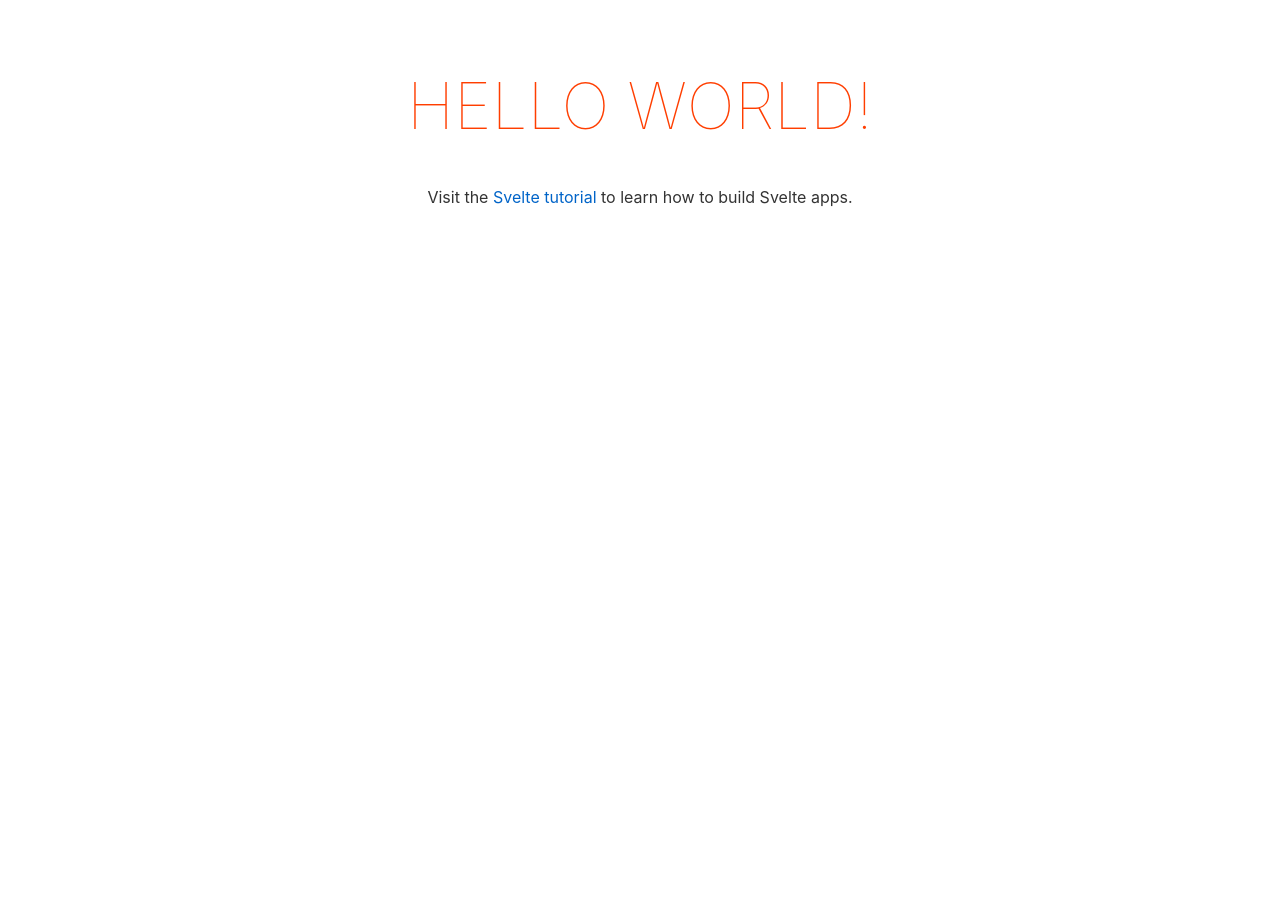
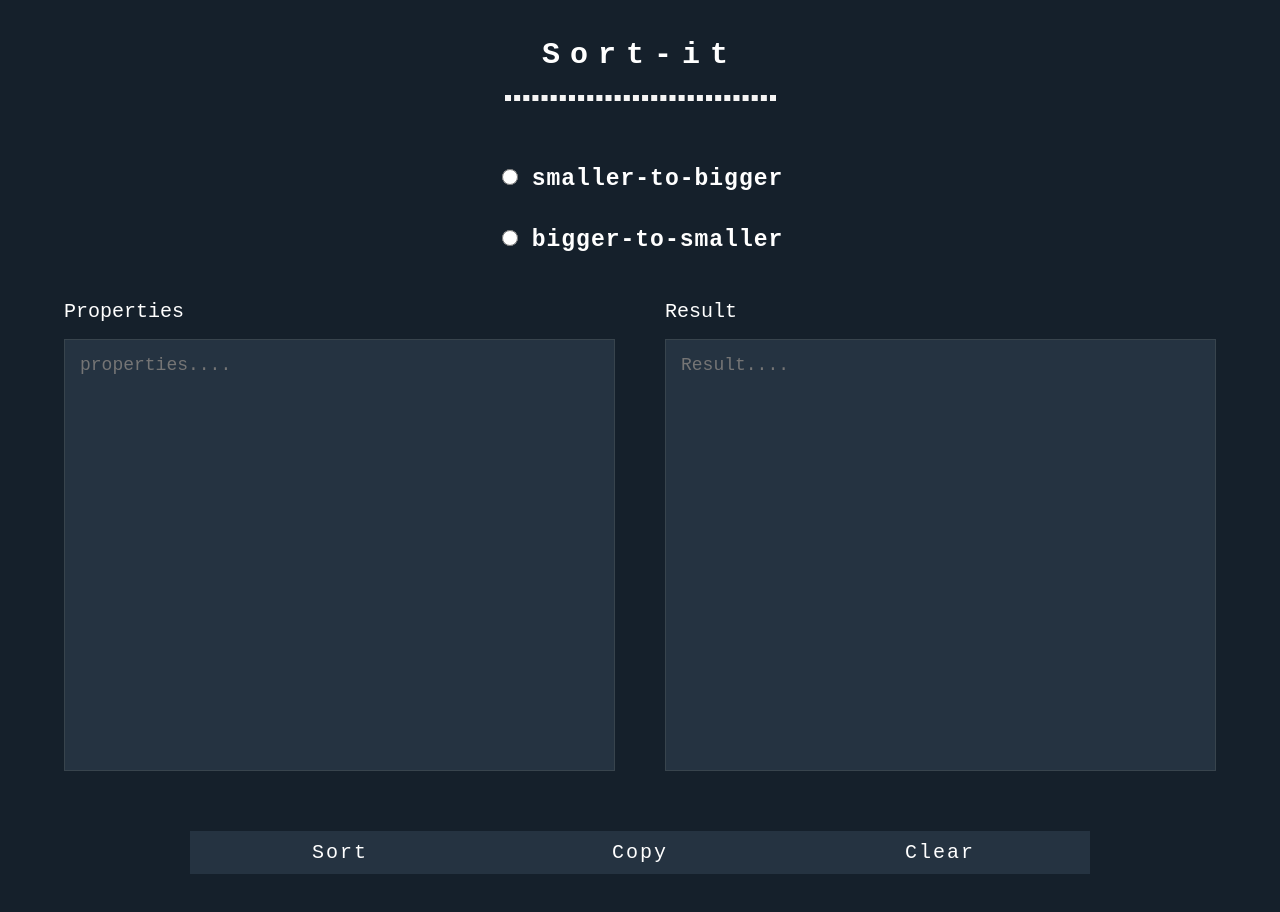
Before and after one commit to apriliandi246/svelte-css-sort, a Svelte app: page / in a window 1280 px wide. Before the commit the page ends 800 px from the top, so only its background shows below. Built offline with nearby package versions, Linux system fonts and the light colour scheme.

Commit message:
styling the website

```diff
--- a/public/global.css
+++ b/public/global.css
@@ -1,63 +1,169 @@
-html, body {
-	position: relative;
-	width: 100%;
-	height: 100%;
+/* http://meyerweb.com/eric/tools/css/reset/
+   v2.0 | 20110126
+   License: none (public domain)
+*/
+
+html,
+body,
+div,
+span,
+applet,
+object,
+iframe,
+h1,
+h2,
+h3,
+h4,
+h5,
+h6,
+p,
+blockquote,
+pre,
+a,
+abbr,
+acronym,
+address,
+big,
+cite,
+code,
+del,
+dfn,
+em,
+img,
+ins,
+kbd,
+q,
+s,
+samp,
+small,
+strike,
+strong,
+sub,
+sup,
+tt,
+var,
+b,
+u,
+i,
+center,
+dl,
+dt,
+dd,
+ol,
+ul,
+li,
+fieldset,
+form,
+label,
+legend,
+table,
+caption,
+tbody,
+tfoot,
+thead,
+tr,
+th,
+td,
+article,
+aside,
+canvas,
+details,
+embed,
+figure,
+figcaption,
+footer,
+header,
+hgroup,
+menu,
+nav,
+output,
+ruby,
+section,
+summary,
+time,
+mark,
+audio,
+video {
+   margin: 0;
+   padding: 0;
+   border: 0;
+   font-size: 100%;
+   font: inherit;
+   vertical-align: baseline;
+}
+
+/* HTML5 display-role reset for older browsers */
+article,
+aside,
+details,
+figcaption,
+figure,
+footer,
+header,
+hgroup,
+menu,
+nav,
+section {
+   display: block;
 }
 
 body {
-	color: #333;
-	margin: 0;
-	padding: 8px;
-	box-sizing: border-box;
-	font-family: -apple-system, BlinkMacSystemFont, "Segoe UI", Roboto, Oxygen-Sans, Ubuntu, Cantarell, "Helvetica Neue", sans-serif;
+   line-height: 1;
 }
 
-a {
-	color: rgb(0,100,200);
-	text-decoration: none;
+ol,
+ul {
+   list-style: none;
 }
 
-a:hover {
-	text-decoration: underline;
+blockquote,
+q {
+   quotes: none;
 }
 
-a:visited {
-	color: rgb(0,80,160);
+blockquote:before,
+blockquote:after,
+q:before,
+q:after {
+   content: "";
+   content: none;
 }
 
-label {
-	display: block;
+table {
+   border-collapse: collapse;
+   border-spacing: 0;
 }
 
-input, button, select, textarea {
-	font-family: inherit;
-	font-size: inherit;
-	-webkit-padding: 0.4em 0;
-	padding: 0.4em;
-	margin: 0 0 0.5em 0;
-	box-sizing: border-box;
-	border: 1px solid #ccc;
-	border-radius: 2px;
+/* CLEAR FIX */
+/**
+ * For modern browsers
+ * 1. The space content is one way to avoid an Opera bug when the
+ *    contenteditable attribute is included anywhere else in the document.
+ *    Otherwise it causes space to appear at the top and bottom of elements
+ *    that are clearfixed.
+ * 2. The use of `table` rather than `block` is only necessary if using
+ *    `:before` to contain the top-margins of child elements.
+ */
+.cf:before,
+.cf:after {
+   content: " ";
+   /* 1 */
+   display: table;
+   /* 2 */
 }
 
-input:disabled {
-	color: #ccc;
+.cf:after {
+   clear: both;
 }
 
-button {
-	color: #333;
-	background-color: #f4f4f4;
-	outline: none;
+/**
+* For IE 6/7 only
+* Include this rule to trigger hasLayout and contain floats.
+*/
+.cf {
+   *zoom: 1;
 }
 
-button:disabled {
-	color: #999;
+body {
+   background-color: #15202b;
 }
-
-button:not(:disabled):active {
-	background-color: #ddd;
-}
-
-button:focus {
-	border-color: #666;
-}
--- a/src/App.svelte
+++ b/src/App.svelte
@@ -1,30 +1,20 @@
 <script>
-	export let name;
+   import Header from "./components/Header.svelte";
+   import Menus from "./components/Menus.svelte";
+   import InputField from "./components/InputField.svelte";
+   import Buttons from "./components/Buttons.svelte";
 </script>
 
-<main>
-	<h1>Hello {name}!</h1>
-	<p>Visit the <a href="https://svelte.dev/tutorial">Svelte tutorial</a> to learn how to build Svelte apps.</p>
-</main>
+<style>
+   .container {
+      width: 90%;
+      margin: 40px auto;
+   }
+</style>
 
-<style>
-	main {
-		text-align: center;
-		padding: 1em;
-		max-width: 240px;
-		margin: 0 auto;
-	}
-
-	h1 {
-		color: #ff3e00;
-		text-transform: uppercase;
-		font-size: 4em;
-		font-weight: 100;
-	}
-
-	@media (min-width: 640px) {
-		main {
-			max-width: none;
-		}
-	}
-</style>
+<div class="container">
+   <Header />
+   <Menus />
+   <InputField />
+   <Buttons />
+</div>
--- /dev/null
+++ b/src/components/Buttons.svelte
@@ -0,0 +1,59 @@
+<style>
+   .buttons {
+      justify-content: center;
+      margin: 0 auto;
+      display: flex;
+   }
+
+   .buttons .btn-one,
+   .buttons .btn-two,
+   .buttons .btn-three {
+      transition: color 0.2s, background-color 0.2s;
+      background-color: #253341;
+      font-family: monospace;
+      box-sizing: border-box;
+      letter-spacing: 2px;
+      transition: 0.2s;
+      margin-top: 45px;
+      font-size: 20px;
+      cursor: pointer;
+      color: #ffffff;
+      padding: 10px;
+      outline: none;
+      width: 300px;
+      border: none;
+   }
+
+   .buttons .btn-one:hover,
+   .buttons .btn-two:hover,
+   .buttons .btn-three:hover {
+      background-color: #192734;
+      box-sizing: border-box;
+      color: #87cefa;
+   }
+
+   .buttons .btn-one:disabled,
+   .buttons .btn-two:disabled,
+   .buttons .btn-three:disabled {
+      pointer-events: none;
+   }
+
+   @media (max-width: 768px) {
+      .buttons {
+         align-items: center;
+         flex-direction: column;
+      }
+
+      .buttons .btn-one,
+      .buttons .btn-two,
+      .buttons .btn-three {
+         margin-top: 30px;
+      }
+   }
+</style>
+
+<div class="buttons">
+   <button class="btn-one">Sort</button>
+   <button class="btn-two"> Copy </button>
+   <button class="btn-three"> Clear </button>
+</div>
--- /dev/null
+++ b/src/components/Header.svelte
@@ -0,0 +1,26 @@
+<style>
+   h1 {
+      color: #ffffff;
+      font-size: 30px;
+      text-align: center;
+      margin-bottom: 25px;
+      font-weight: bolder;
+      letter-spacing: 10px;
+      font-family: monospace;
+   }
+
+   hr {
+      width: 265px;
+      margin-bottom: 65px;
+      border: 3px dashed #f5f5f5;
+   }
+
+   @media (max-width: 552px) {
+      hr {
+         width: 250px;
+      }
+   }
+</style>
+
+<h1>Sort-it</h1>
+<hr />
--- /dev/null
+++ b/src/components/InputField.svelte
@@ -0,0 +1,85 @@
+<script>
+   import App from "../App.svelte";
+</script>
+
+<style>
+   .properties-field {
+      gap: 50px;
+      display: grid;
+      margin: 50px 0 15px 0;
+      grid-template-columns: 1fr 1fr;
+      grid-template-areas: "properties result";
+   }
+
+   .input-form label {
+      font-family: monospace;
+      font-size: 20px;
+      color: #ffffff;
+   }
+
+   .input-form textarea {
+      width: 100%;
+      resize: none;
+      outline: none;
+      padding: 15px;
+      color: #f5f5f5;
+      display: block;
+      font-size: 18px;
+      margin-top: 17px;
+      white-space: pre-line;
+      font-family: monospace;
+      box-sizing: border-box;
+      background-color: #253341;
+      border: 1px solid #38444d;
+      transition: background-color 0.2s;
+   }
+
+   .result textarea {
+      transition: none;
+      grid-area: result;
+   }
+
+   .properties textarea {
+      grid-area: properties;
+   }
+
+   .input-form textarea:focus {
+      background-color: #38444d;
+   }
+
+   .input-form textarea::placeholder {
+      font-family: monospace;
+   }
+
+   @media (max-width: 768px) {
+      .properties-field {
+         margin-bottom: 35px;
+      }
+
+      .properties-field {
+         gap: 50px;
+         grid-template-columns: 1fr;
+         grid-template-areas: "properties" "result";
+      }
+   }
+</style>
+
+<div class="properties-field">
+   <div class="input-form properties">
+      <label for="properties">Properties</label>
+
+      <textarea
+         cols="65"
+         rows="20"
+         id="properties"
+         spellCheck="false"
+         autoComplete="false"
+         placeholder="properties...." />
+   </div>
+
+   <div class="input-form result">
+      <!-- svelte-ignore a11y-label-has-associated-control -->
+      <label>Result</label>
+      <textarea disabled cols="65" rows="20" placeholder="Result...." />
+   </div>
+</div>
--- /dev/null
+++ b/src/components/Menus.svelte
@@ -0,0 +1,35 @@
+<style>
+   .min input[type="radio"],
+   .max input[type="radio"] {
+      cursor: pointer;
+      height: 16px;
+      width: 16px;
+   }
+
+   .min label,
+   .max label {
+      color: #ffffff;
+      cursor: pointer;
+      font-size: 23px;
+      margin-left: 7px;
+      font-weight: bold;
+      letter-spacing: 1px;
+      font-family: monospace;
+   }
+
+   .min,
+   .max {
+      text-align: center;
+      margin-bottom: 36px;
+   }
+</style>
+
+<div class="min">
+   <input type="radio" id="min" />
+   <label for="min">smaller-to-bigger</label>
+</div>
+
+<div class="max">
+   <input type="radio" id="max" />
+   <label for="max">bigger-to-smaller</label>
+</div>
--- a/src/main.js
+++ b/src/main.js
@@ -1,10 +1,7 @@
-import App from './App.svelte';
+import App from "./App.svelte";
 
 const app = new App({
-	target: document.body,
-	props: {
-		name: 'world'
-	}
+   target: document.body,
 });
 
 export default app;
```
